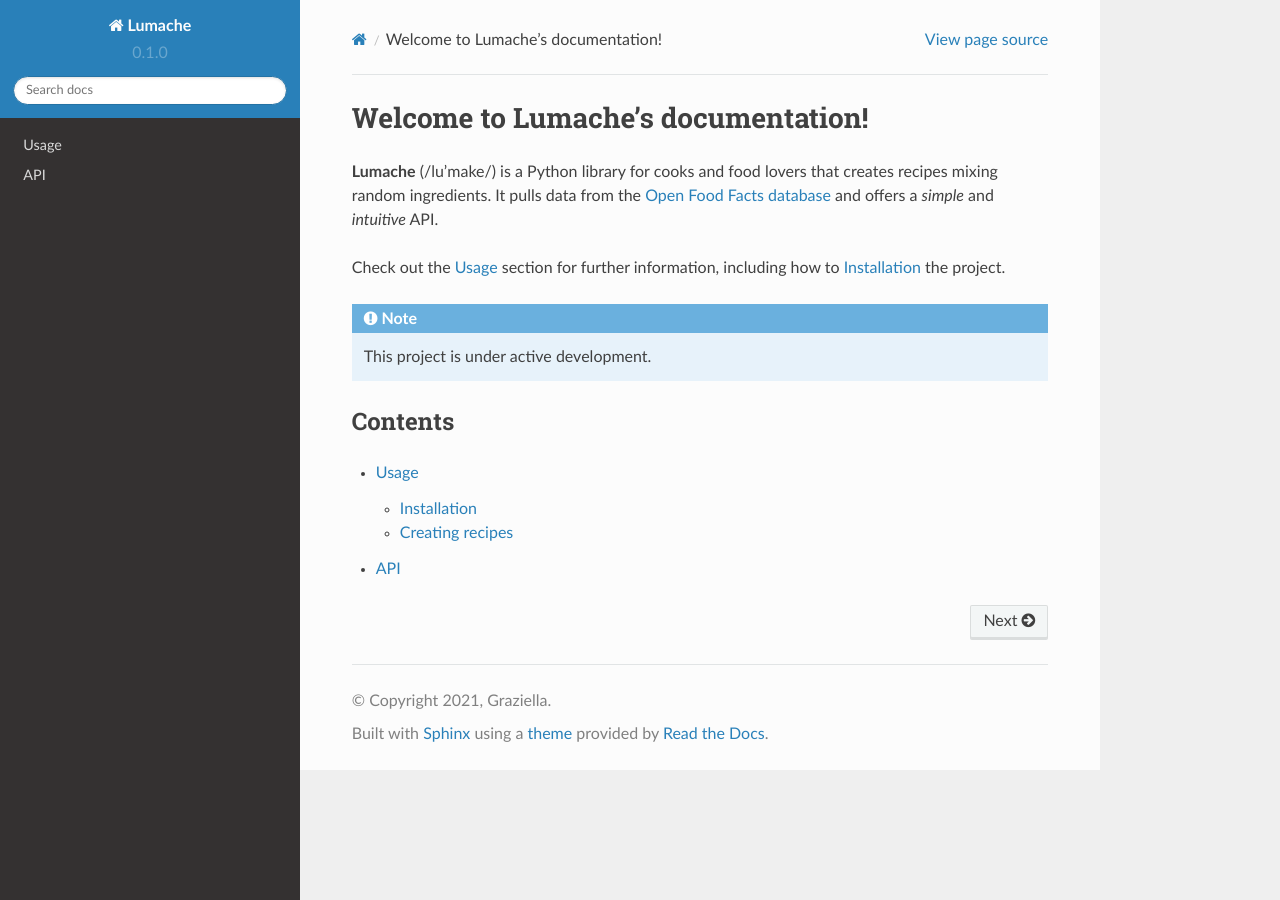
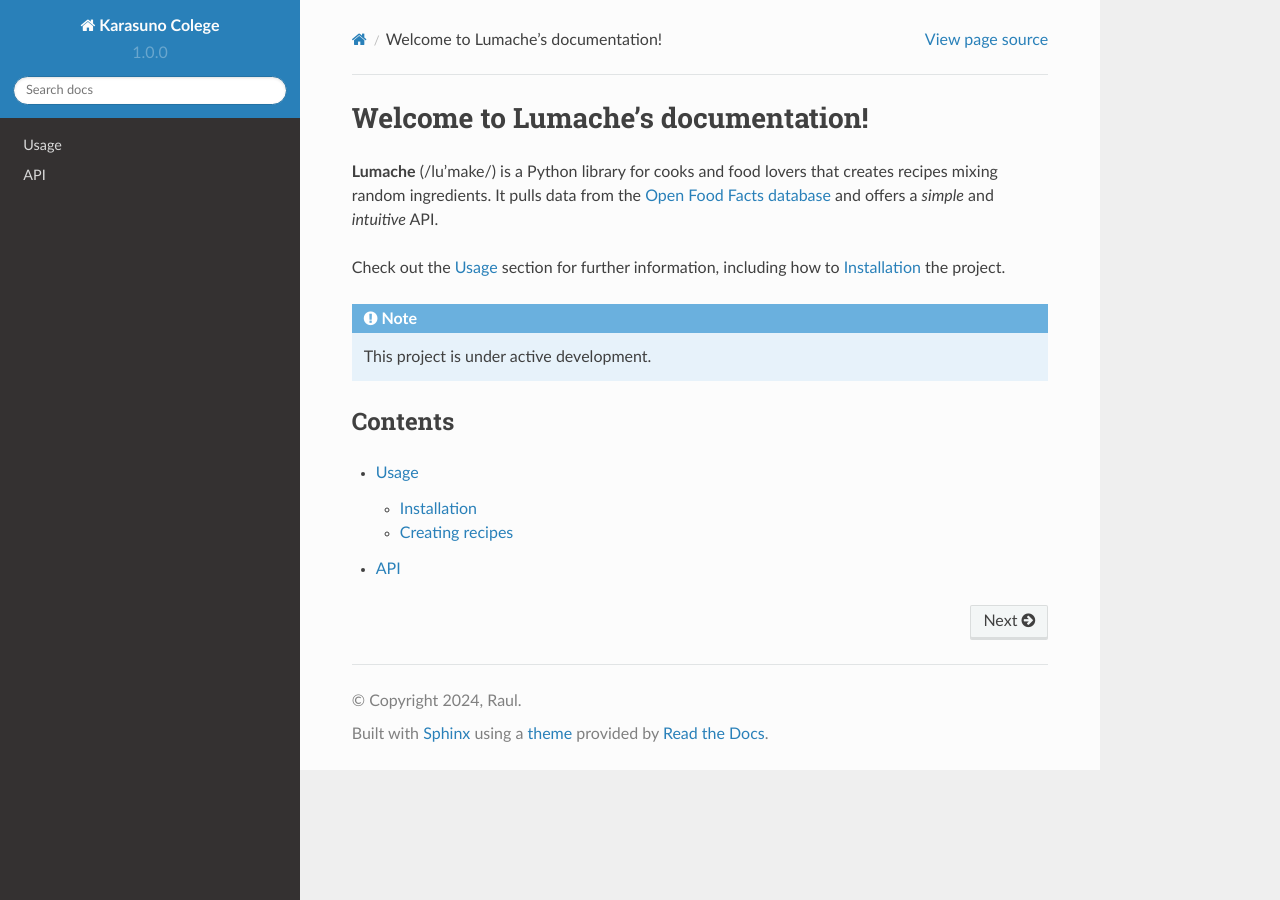
Before and after one commit to yuutokolanz/raul-rtd-karasuno, a Sphinx documentation site: the page built from docs/source/index.rst, in a window 1280 px wide. Built offline with Sphinx 7.4.7 and the Read the Docs theme 2.0.0, drawn with Linux system fonts in a browser that asks for light colours.

Commit message:
Update conf.py

```diff
--- a/docs/source/conf.py
+++ b/docs/source/conf.py
@@ -2,12 +2,12 @@
 
 # -- Project information
 
-project = 'Lumache'
-copyright = '2021, Graziella'
-author = 'Graziella'
+project = 'Karasuno Colege'
+copyright = '2024, Raul'
+author = 'Raul F da Rocha'
 
-release = '0.1'
-version = '0.1.0'
+release = '1'
+version = '1.0.0'
 
 # -- General configuration
 
```
